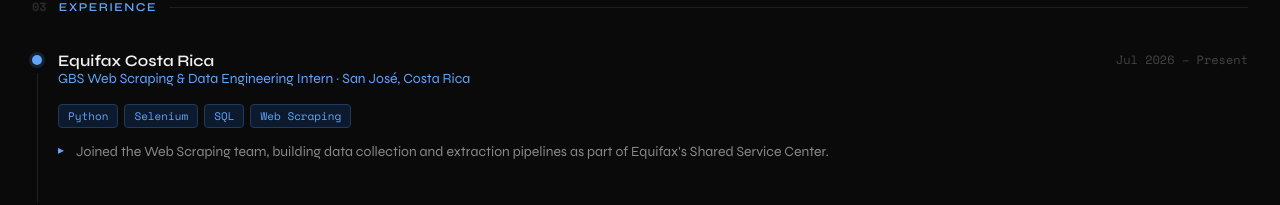
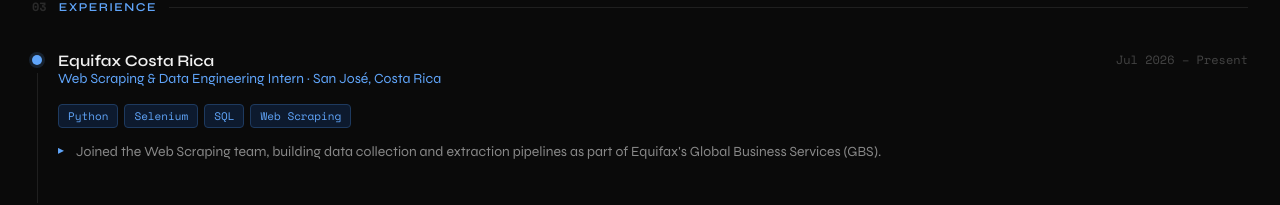
Before and after one commit to yustin-prz/portfolio, a React (Create React App) app: page / in a window 1280 px wide. Shown: the part 1843-2048 px from the top of the page. Built offline with nearby package versions, Linux system fonts and the light colour scheme.

Commit message:
Update job title and company name in data.js

```diff
--- a/src/data.js
+++ b/src/data.js
@@ -39,7 +39,7 @@
   location: 'Alajuela, Costa Rica',
   // About cards (kept here so no content is hardcoded in components)
   about: [
-    { icon: '🏢', title: 'Current role', text: 'GBS Web Scraping & Data Engineering Intern at Equifax Global Business Services (GBS). Previously Data Engineering Intern on the RPA & Innovation team at DHL Shared Service Center Americas, Heredia.' },
+    { icon: '🏢', title: 'Current role', text: 'Web Scraping & Data Engineering Intern at Equifax Global Business Services (GBS). Previously Data Engineering Intern on the RPA & Innovation team at DHL Shared Service Center Americas, Heredia.' },
     { icon: '🎓', title: 'Education', text: "Bachelor's Degree in Software Engineering at Universidad Técnica Nacional (2025 – Present). Associate's Degree in Information Technologies, 2025." },
     { icon: '📍', title: 'Location', text: 'Alajuela, Costa Rica. Open to remote roles worldwide and hybrid positions in the Greater Metropolitan Area.' },
     { icon: '🗣️', title: 'Languages', text: 'Spanish (native) · English C1 Advanced (EF SET Certified). All documentation and portfolio content in English.' },
@@ -85,13 +85,13 @@
   experience: [
     {
       company: 'Equifax Costa Rica',
-      role: 'GBS Web Scraping & Data Engineering Intern',
+      role: 'Web Scraping & Data Engineering Intern',
       location: 'San José, Costa Rica',
       date: 'Jul 2026 – Present',
       active: true,
       tech: ['Python', 'Selenium', 'SQL', 'Web Scraping'],
       bullets: [
-        'Joined the Web Scraping team, building data collection and extraction pipelines as part of Equifax\'s Shared Service Center.',
+        'Joined the Web Scraping team, building data collection and extraction pipelines as part of Equifax\'s Global Business Services (GBS).',
       ],
     },
     {
```
